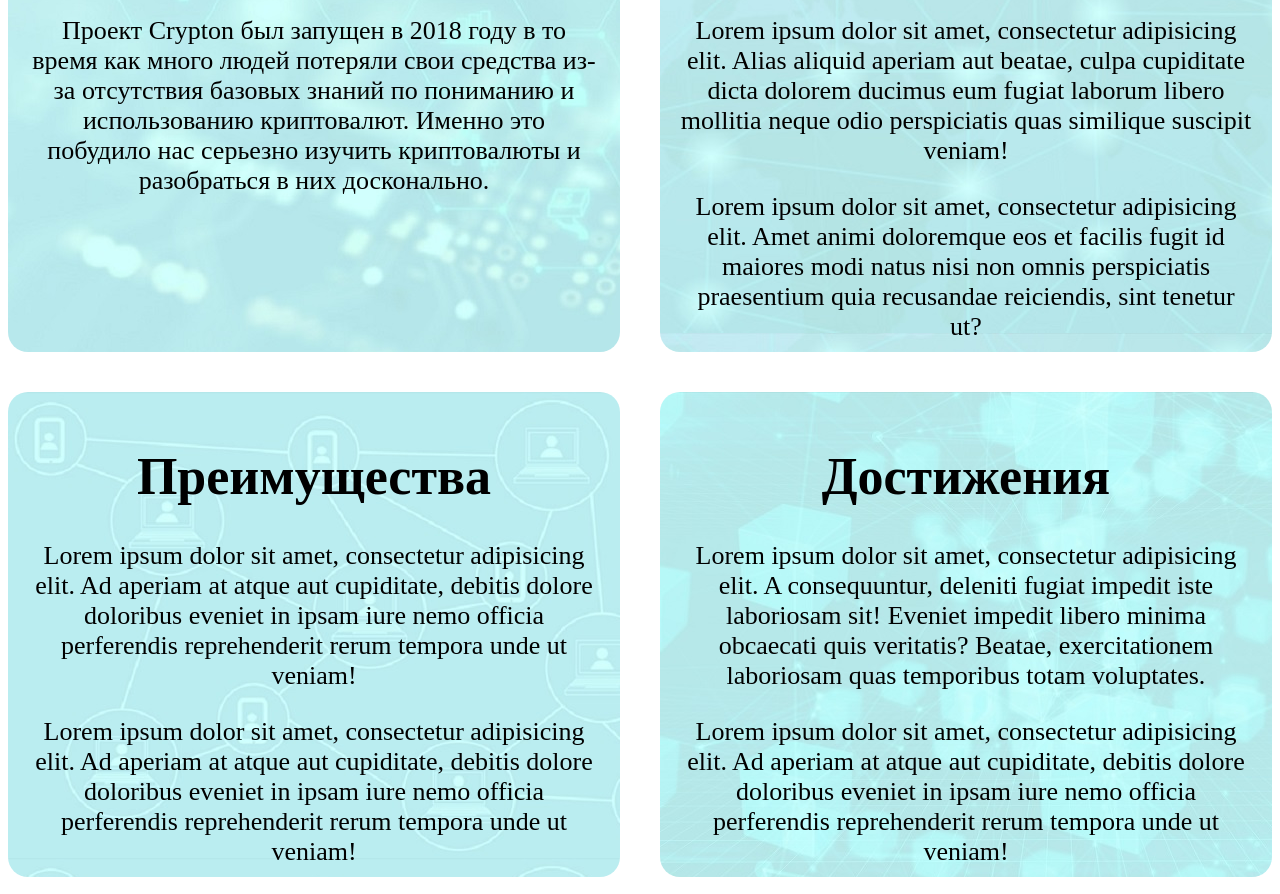
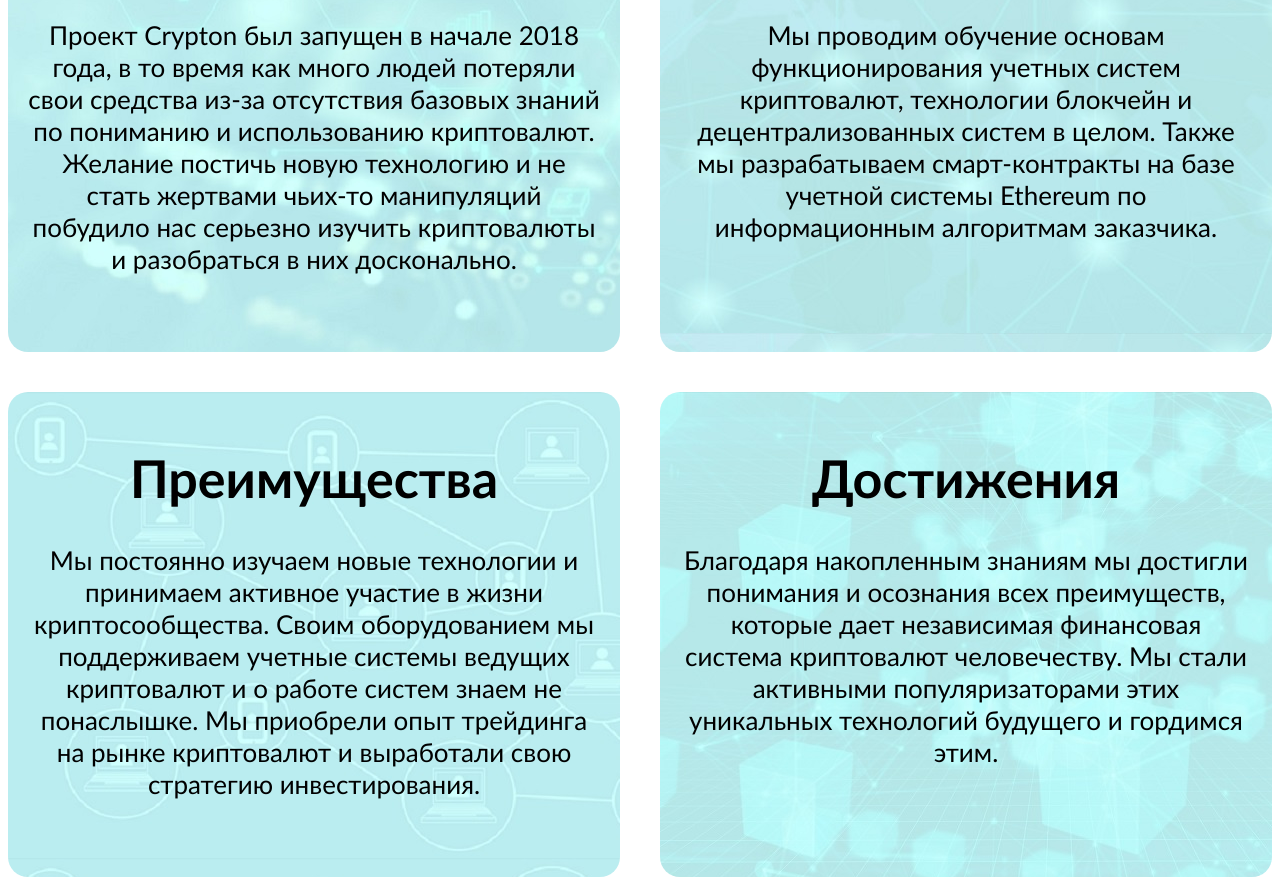
Before and after one commit to t096509/Cripton, a plain HTML site: page index.html in a window 1280 px wide. Shown: the part 281-1175 px from the top of the page. Drawn offline with Linux system fonts and the light colour scheme.

Commit message:
no coment

```diff
--- a/index.html
+++ b/index.html
@@ -16,7 +16,7 @@
             <ul id="nav">
                 <li><a href="">О компании</a></li>
                 <li><a href="">Обучение</a></li>
-                <li><a href="">Смарт-контракты</a></li>
+                <li><a href="">Разработка</a></li>
                 <li><a href="">FAQ</a></li>
                 <li><a href="">Блог</a></li>
                 <li><a href="">Контакты</a></li>
@@ -27,27 +27,31 @@
     <div class="block1">
         <div class="article1_1">
             <h1>История</h1>
-            <p>Проект Crypton был запущен в 2018 году в то время как много людей потеряли свои средства из-за отсутствия базовых знаний по пониманию и использованию криптовалют. Именно это побудило нас серьезно изучить криптовалюты и разобраться в них досконально.</p>
+            <p>Проект Crypton был запущен в начале 2018 года, в то время как много людей потеряли свои средства из-за
+                отсутствия базовых знаний по пониманию и использованию криптовалют. Желание постичь новую технологию
+                и не стать жертвами чьих-то манипуляций побудило нас серьезно изучить криптовалюты и разобраться в
+                них досконально.</p>
         </div>
         <div class="article1_2">
             <h1>Деятельность</h1>
-            <p>Lorem ipsum dolor sit amet, consectetur adipisicing elit. Alias aliquid aperiam aut beatae, culpa cupiditate dicta dolorem ducimus eum fugiat laborum libero mollitia neque odio perspiciatis quas similique suscipit veniam!</p>
-            <p>Lorem ipsum dolor sit amet, consectetur adipisicing elit. Amet animi doloremque eos et facilis fugit id maiores modi natus nisi non omnis perspiciatis praesentium quia recusandae reiciendis, sint tenetur ut?</p>
-
+            <p>Мы проводим обучение основам функционирования учетных систем криптовалют, технологии блокчейн и
+                децентрализованных  систем в целом. Также мы разрабатываем смарт-контракты на базе учетной
+                системы Ethereum по информационным алгоритмам заказчика.</p>
         </div>
     </div>
     <div class="block2">
         <div class="article2_1">
             <h1>Преимущества</h1>
-            <p>Lorem ipsum dolor sit amet, consectetur adipisicing elit. Ad aperiam at atque aut cupiditate, debitis dolore doloribus eveniet in ipsam iure nemo officia perferendis reprehenderit rerum tempora unde ut veniam!</p>
-            <p>Lorem ipsum dolor sit amet, consectetur adipisicing elit. Ad aperiam at atque aut cupiditate, debitis dolore doloribus eveniet in ipsam iure nemo officia perferendis reprehenderit rerum tempora unde ut veniam!</p>
-
+            <p>Мы постоянно изучаем новые технологии и принимаем активное участие в жизни криптосообщества.
+                Своим оборудованием мы поддерживаем учетные системы ведущих криптовалют и о работе систем знаем
+                не понаслышке. Мы приобрели опыт трейдинга на рынке криптовалют и выработали свою стратегию
+                инвестирования.</p>
         </div>
         <div class="article2_2">
             <h1>Достижения</h1>
-            <p>Lorem ipsum dolor sit amet, consectetur adipisicing elit. A consequuntur, deleniti fugiat impedit iste laboriosam sit! Eveniet impedit libero minima obcaecati quis veritatis? Beatae, exercitationem laboriosam quas temporibus totam voluptates.</p>
-            <p>Lorem ipsum dolor sit amet, consectetur adipisicing elit. Ad aperiam at atque aut cupiditate, debitis dolore doloribus eveniet in ipsam iure nemo officia perferendis reprehenderit rerum tempora unde ut veniam!</p>
-
+            <p>Благодаря накопленным знаниям мы достигли понимания и осознания всех преимуществ, которые дает
+                независимая финансовая система криптовалют человечеству. Мы стали активными популяризаторами этих
+                уникальных технологий будущего и гордимся этим.</p>
         </div>
     </div>
     <div class="footer">
--- a/styles.css
+++ b/styles.css
@@ -1,5 +1,6 @@
 html {
     margin-top: 0;
+    font-family: "Candara", sans-serif;
 }
 .container {
     display: flex;
@@ -50,13 +51,15 @@ html {
 }
 #nav a:hover,
 #nav a:focus {
-    color: red;
+    color: #0080ff;
 }
 
 .block1 {
     display: flex;
     font-size: 26px;
 }
+/*поднимаем объект при наведении курсора*/
+
 /*.block1 div:hover{*/
 /*    transform: scale(1.03);*/
 /*    -webkit-box-shadow: 10px 10px 5px 4px rgba(0,0,0,0.75);*/
@@ -149,7 +152,9 @@ html {
 .links_footer a {
     margin: 3px;
 }
+/*анимация при наведении - увеличением*/
 .links_footer a img:hover {
     transform: scale(1.15);
-    /*box-shadow: 0 0 28px rgba(0,0,0,0.25), 0 0 10px rgba(0,0,0,0.22);*/
+    transition: transform 0.3s ease-in, /*замедление анимации*/
+                box-shadow 0.3s linear;
 }
```
